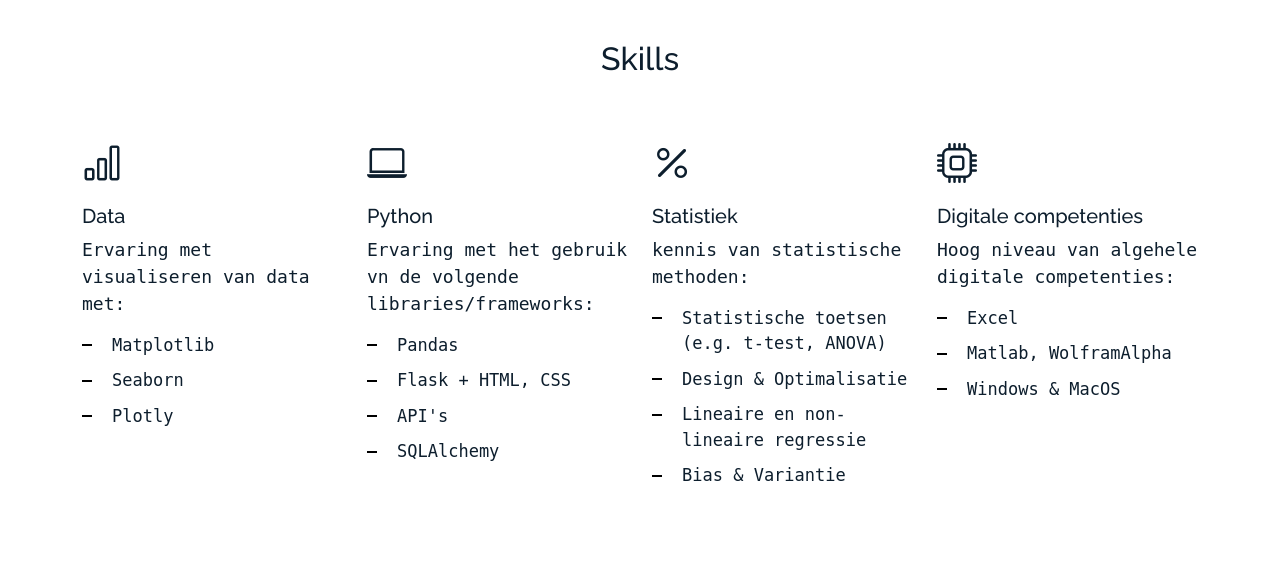
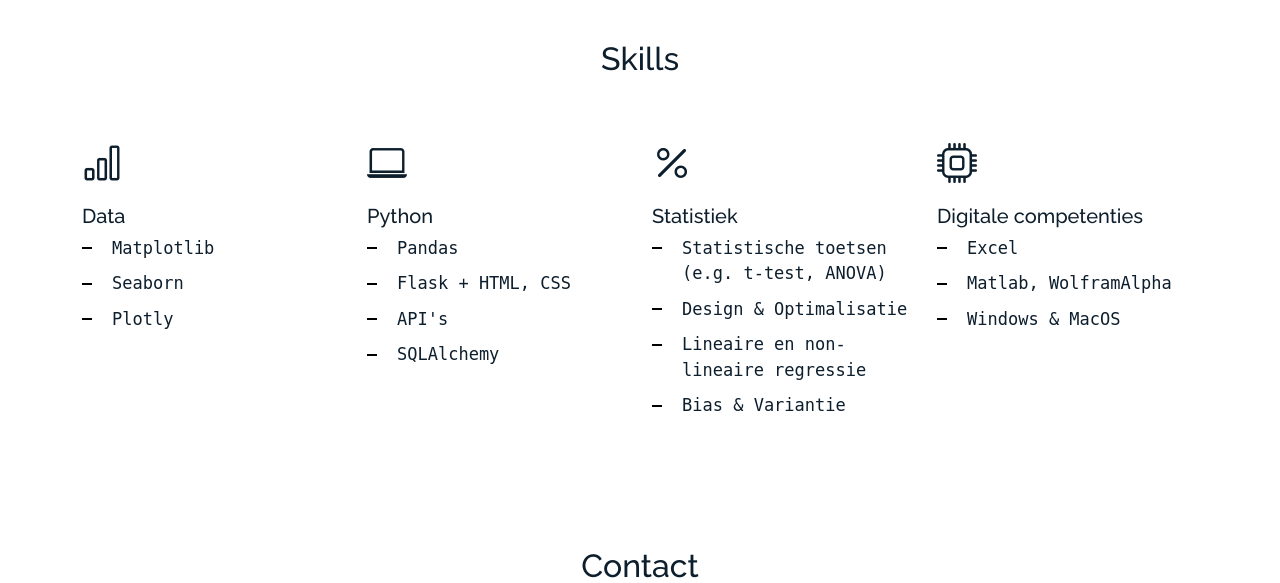
Before and after one commit to NLevy1/portfolio_website, a Flask app: page / in a window 1280 px wide. Shown: the part 1126-1709 px from the top of the page. Run offline with Flask 2, Linux system fonts and the light colour scheme; some libraries are stand-ins or nearby versions; some web fonts are replaced.

Commit message:
Update skills section

```diff
--- a/templates/index.html
+++ b/templates/index.html
@@ -35,7 +35,7 @@
             </div>
         </div>
     </div>
-    </section>
+
     <!--    &lt;!&ndash; ======= Over mij Section ======= &ndash;&gt;-->
     <!--    <section class="section">-->
     <!--        <div class="container testimonial">-->
@@ -89,7 +89,7 @@
             {% endfor %}
 
         </div>
-        </div>
+
     </section><!-- End  Works Section -->
 
     <!-- ======= Skills Section ======= -->
@@ -105,7 +105,6 @@
                 <div class="col-12 col-sm-6 col-md-6 col-lg-3">
                     <i class="bi bi-bar-chart"></i>
                     <h4 class="h4 mb-2">Data</h4>
-                    <p>Ervaring met visualiseren van data met:</p>
                     <ul class="list-unstyled list-line">
                         <li>Matplotlib</li>
                         <li>Seaborn</li>
@@ -115,7 +114,6 @@
                 <div class="col-12 col-sm-6 col-md-6 col-lg-3">
                     <i class="bi bi-laptop"></i>
                     <h4 class="h4 mb-2">Python</h4>
-                    <p>Ervaring met het gebruik vn de volgende libraries/frameworks:</p>
                     <ul class="list-unstyled list-line">
                         <li>Pandas</li>
                         <li>Flask + HTML, CSS</li>
@@ -126,7 +124,6 @@
                 <div class="col-12 col-sm-6 col-md-6 col-lg-3">
                     <i class="bi bi-percent"></i>
                     <h4 class="h4 mb-2">Statistiek</h4>
-                    <p>kennis van statistische methoden:</p>
                     <ul class="list-unstyled list-line">
                         <li>Statistische toetsen (e.g. t-test, ANOVA)</li>
                         <li>Design & Optimalisatie</li>
@@ -137,7 +134,6 @@
                 <div class="col-12 col-sm-6 col-md-6 col-lg-3">
                     <i class="bi bi-cpu"></i>
                     <h4 class="h4 mb-2">Digitale competenties</h4>
-                    <p>Hoog niveau van algehele digitale competenties:</p>
                     <ul class="list-unstyled list-line">
                         <li>Excel</li>
                         <li>Matlab, WolframAlpha</li>
```
